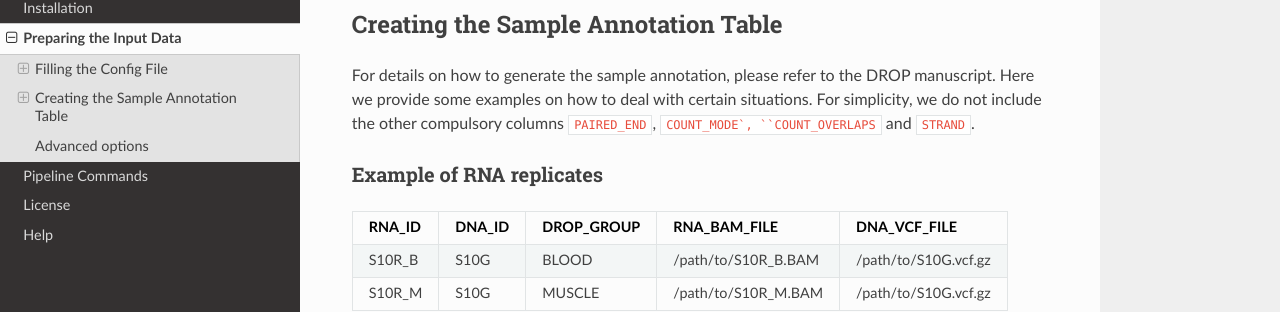
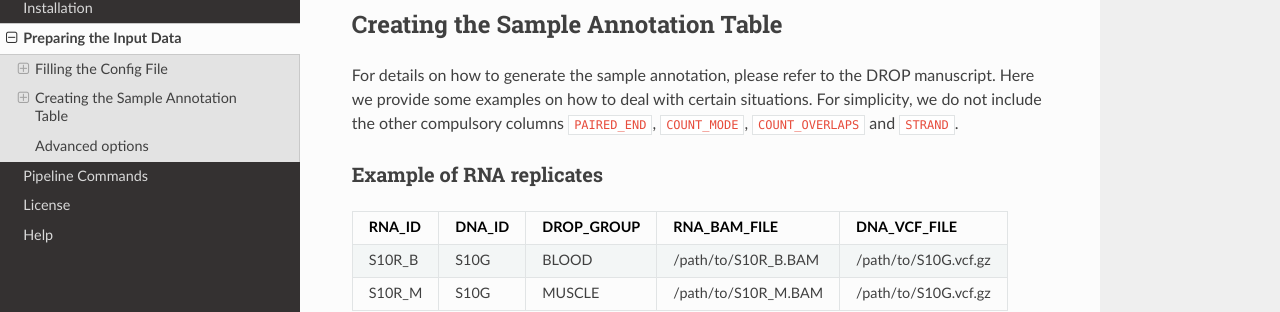
Before and after one commit to gagneurlab/drop, a Sphinx documentation site: the page built from docs/source/prepare.rst, in a window 1280 px wide and 900 px high, scrolled down 2629 px. Shown: the part 144-456 px from the top of the window. Built offline with Sphinx 7.4.7 and the Read the Docs theme 2.0.0, drawn with Linux system fonts in a browser that asks for light colours.

```diff
--- a/docs/source/prepare.rst
+++ b/docs/source/prepare.rst
@@ -128,7 +128,7 @@ Creating the Sample Annotation Table
 
 For details on how to generate the sample annotation, please refer to the DROP manuscript.
 Here we provide some examples on how to deal with certain situations. For simplicity, we
-do not include the other compulsory columns ``PAIRED_END``, ``COUNT_MODE`,
+do not include the other compulsory columns ``PAIRED_END``, ``COUNT_MODE``,
 ``COUNT_OVERLAPS`` and ``STRAND``.
 
 Example of RNA replicates
```
